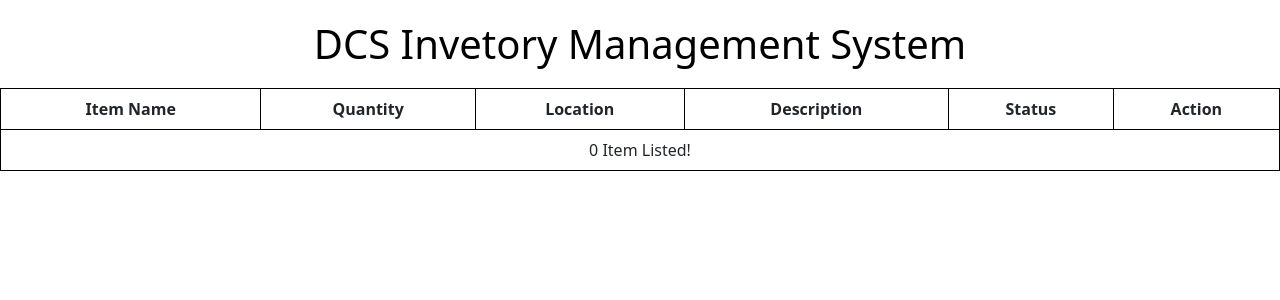
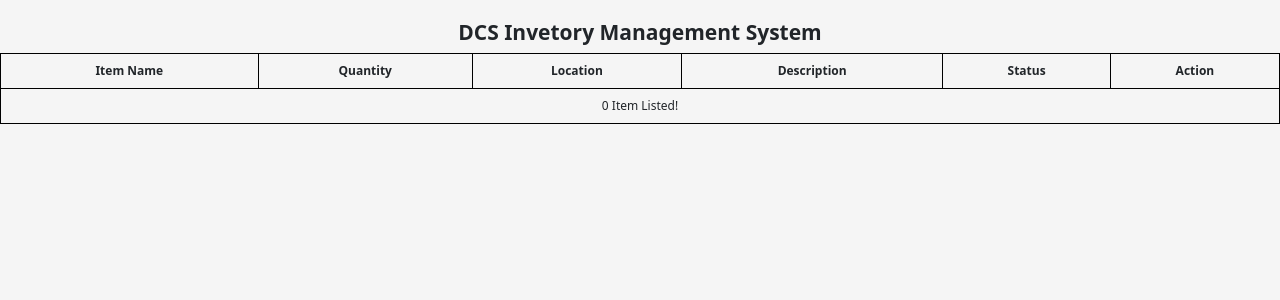
Before and after one commit to dominic-myb/dcs-inventory, a PHP site: page / in a window 1280 px wide. Shown: the top 300 px of the page. Run offline with PHP 8.4, Linux system fonts and the light colour scheme; data that the repository does not hold is empty.

Commit message:
Added More Style

```diff
--- a/assets/css/main.css
+++ b/assets/css/main.css
@@ -1,30 +1,51 @@
 :root {
-    --text-color: black;
-    --bg-color: white;
-    --text-size: 30px;
-    --top: 20px;
+    --primary-color: blue;
+    --h1-size: 21px;
+    --padding: 8px;
+    --font-size: 12px;
+    --td-max-width: 165px;
 }
-@media only screen and (max-width: 300px) {
-    .page-title {
-        margin-top: 10px;
-        font-size: 20px;
-    }
+body {
+    background-color: whitesmoke;
 }
+
 .page-title {
-    text-align: center;
-    color: var(--text-color);
     margin-top: 20px;
 }
-.content {
-    margin-top: 20px;
-    display: flex;
+
+.page-title h1 {
+    font-size: var(--h1-size);
+    text-align: center;
+    font-weight: bold;
+}
+.table {
     justify-content: center;
-    align-items: center;
 }
-td,
-th {
-    text-align: center;
-    padding: 20px;
+
+.table th,
+.table td {
+    padding: var(--padding);
     border: 1px solid black;
     border-collapse: collapse;
+    text-align: center;
+    vertical-align: middle;
+    font-size: var(--font-size);
 }
+.desc,
+.item-name {
+    max-width: var(--td-max-width);
+    text-overflow: ellipsis;
+}
+
+.btn {
+    font-size: var(--font-size);
+    margin-bottom: 2px;
+    padding-left: 0.75rem;
+    padding-right: 0.75rem;
+}
+
+.btn:last-child {
+    margin-bottom: 0;
+    padding-left: 0.9rem;
+    padding-right: 0.9rem;
+}
```
